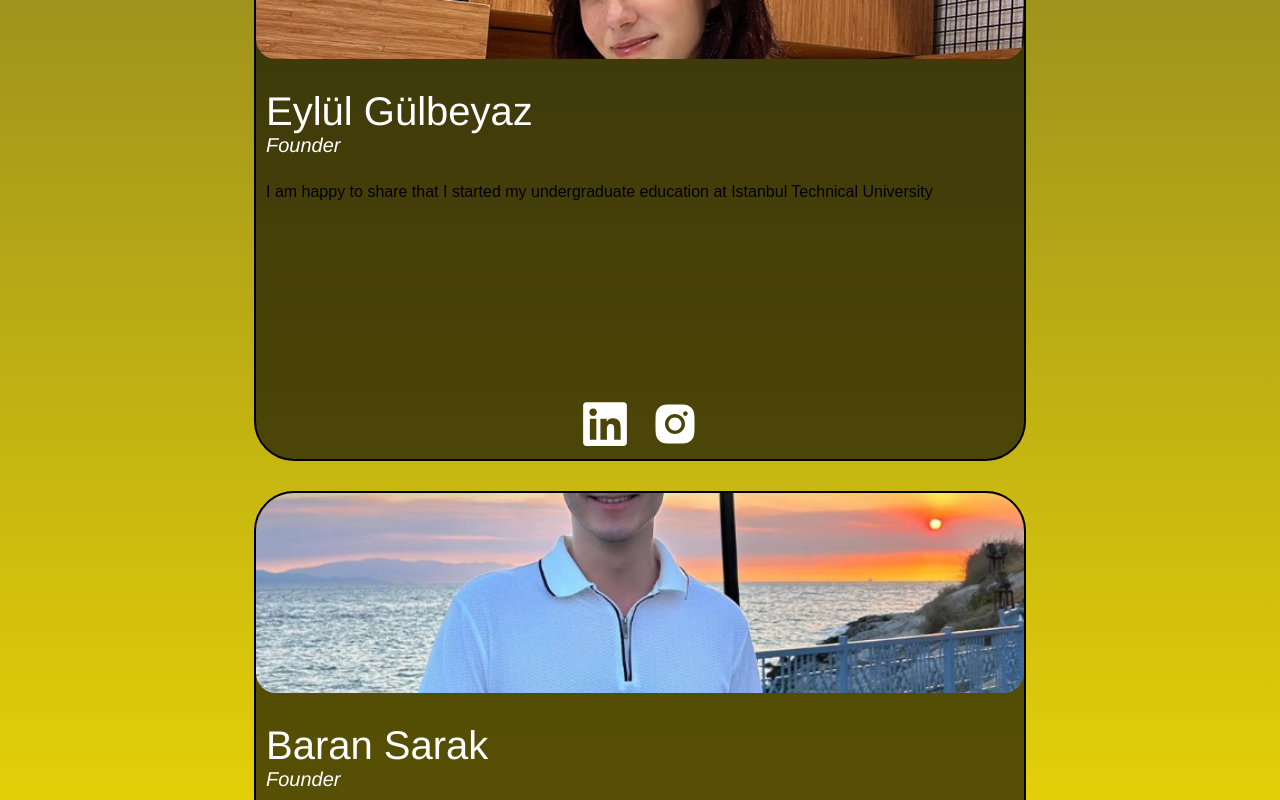
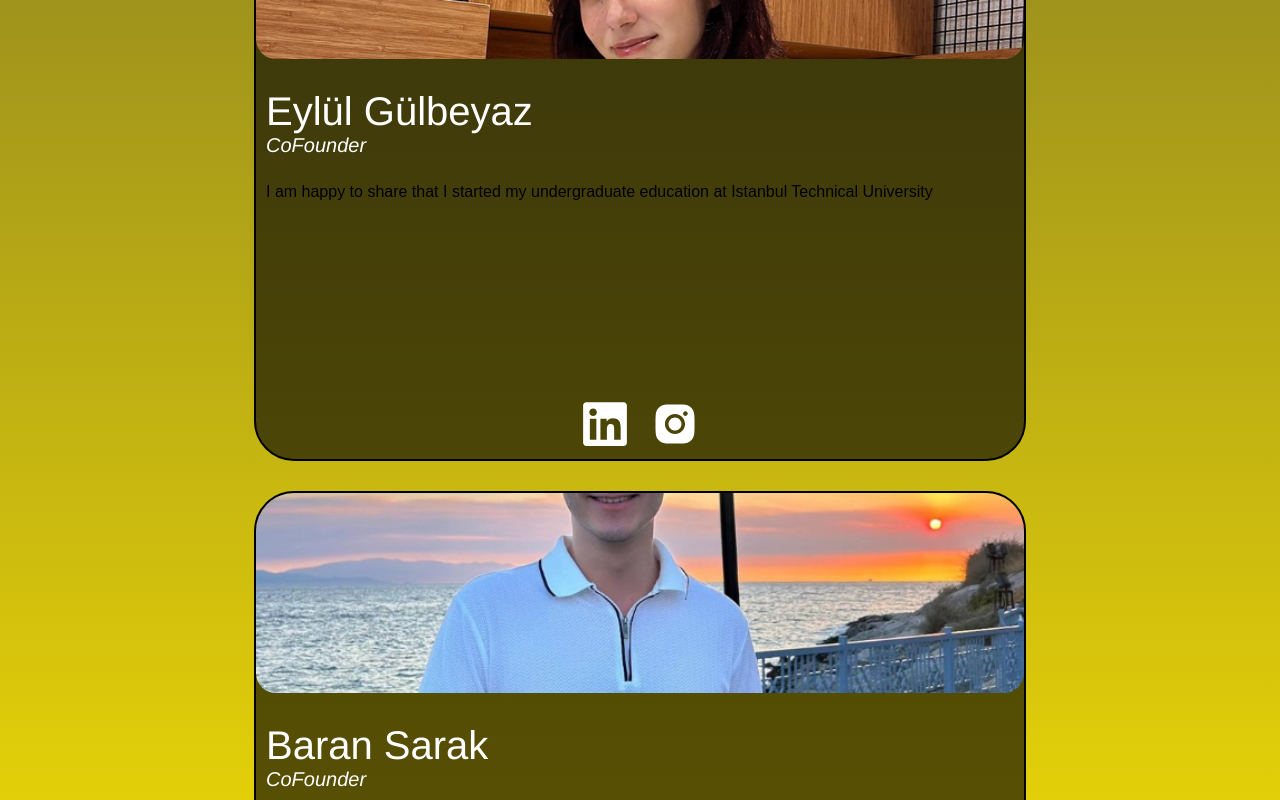
Before and after one commit to osman-yahya/feastComingSoon, a React (Vite) app: page /crew in a window 1280 px wide. Shown: the part 1280-2080 px from the top of the page. Built offline with nearby package versions, Linux system fonts and the light colour scheme.

Commit message:
Update Crew.jsx

```diff
--- a/src/pages/Crew.jsx
+++ b/src/pages/Crew.jsx
@@ -8,8 +8,8 @@ function Crew() {
 
     const crew = [
         { name: "Osman Yahya Akıncı", title: "Founder", desc: "2005 yılında İstanbul'da dünyaya gelmiştir. İstek Bilgekağan fen lisesi'nde eğitimini tamamladıktan sonra 2023 yılında İstanbul Teknik Üniversitesi'nde Bilgisayar Mühendisliği eğitimine başlamıştır.", img: osmanImg, linkedin: "https://www.linkedin.com/in/akincio/", insta: "https://www.instagram.com/oosmanyahya" },
-        { name: "Eylül Gülbeyaz", title: "Founder", desc: "I am happy to share that I started my undergraduate education at Istanbul Technical University", img: eylulImg, linkedin: "https://www.linkedin.com/in/eylül-ebrar-gülbeyaz-b0757422b/", insta: "https://www.instagram.com/eylul_gulbeyaz" },
-        { name: "Baran Sarak", title: "Founder", desc: "I am a computer engineering student in Istanbul Technical University", img: baranImg, linkedin: "https://www.linkedin.com/in/baransarak/", insta: "https://www.instagram.com/baransrkk" },
+        { name: "Eylül Gülbeyaz", title: "CoFounder", desc: "I am happy to share that I started my undergraduate education at Istanbul Technical University", img: eylulImg, linkedin: "https://www.linkedin.com/in/eylül-ebrar-gülbeyaz-b0757422b/", insta: "https://www.instagram.com/eylul_gulbeyaz" },
+        { name: "Baran Sarak", title: "CoFounder", desc: "I am a computer engineering student in Istanbul Technical University", img: baranImg, linkedin: "https://www.linkedin.com/in/baransarak/", insta: "https://www.instagram.com/baransrkk" },
     ]
 
 
```
